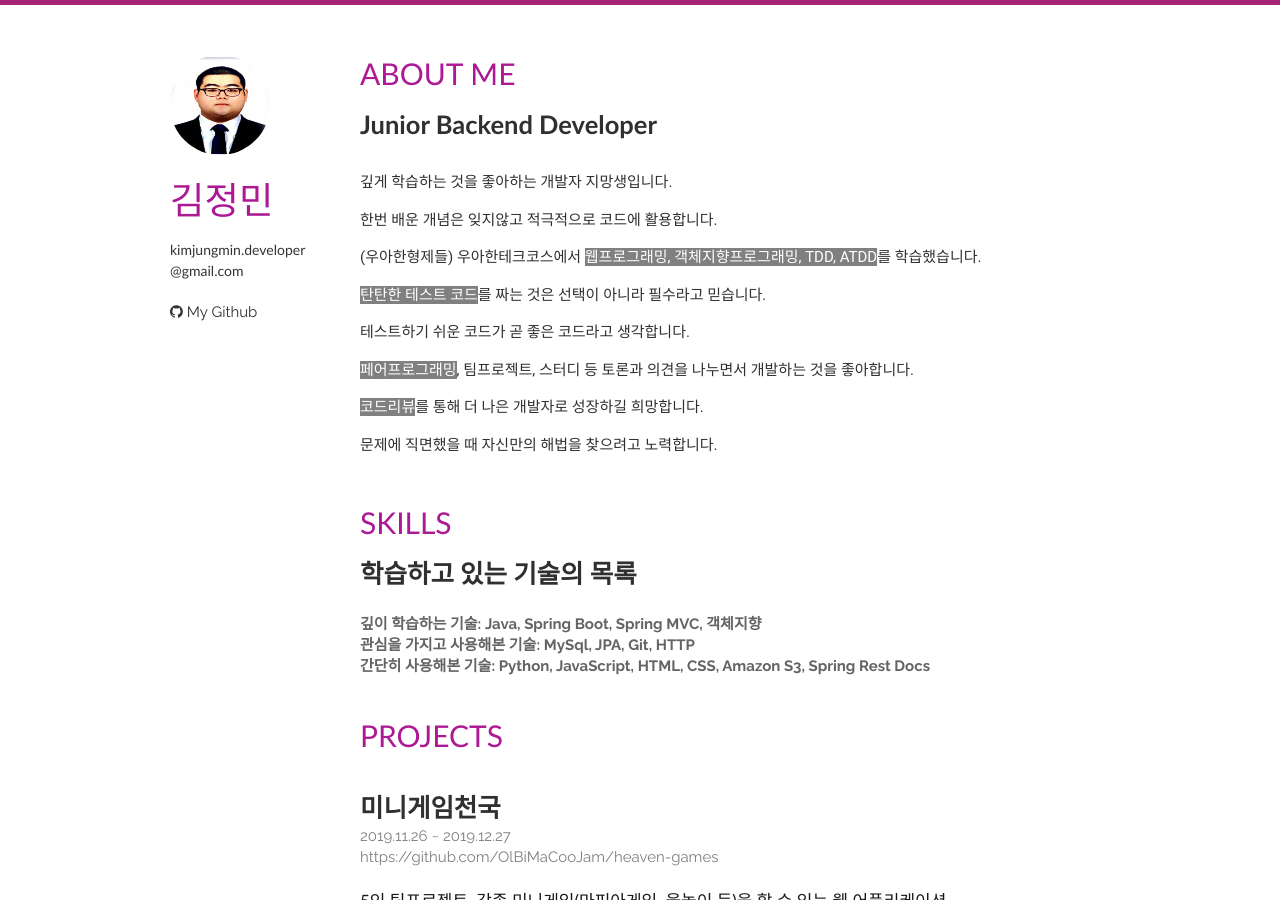
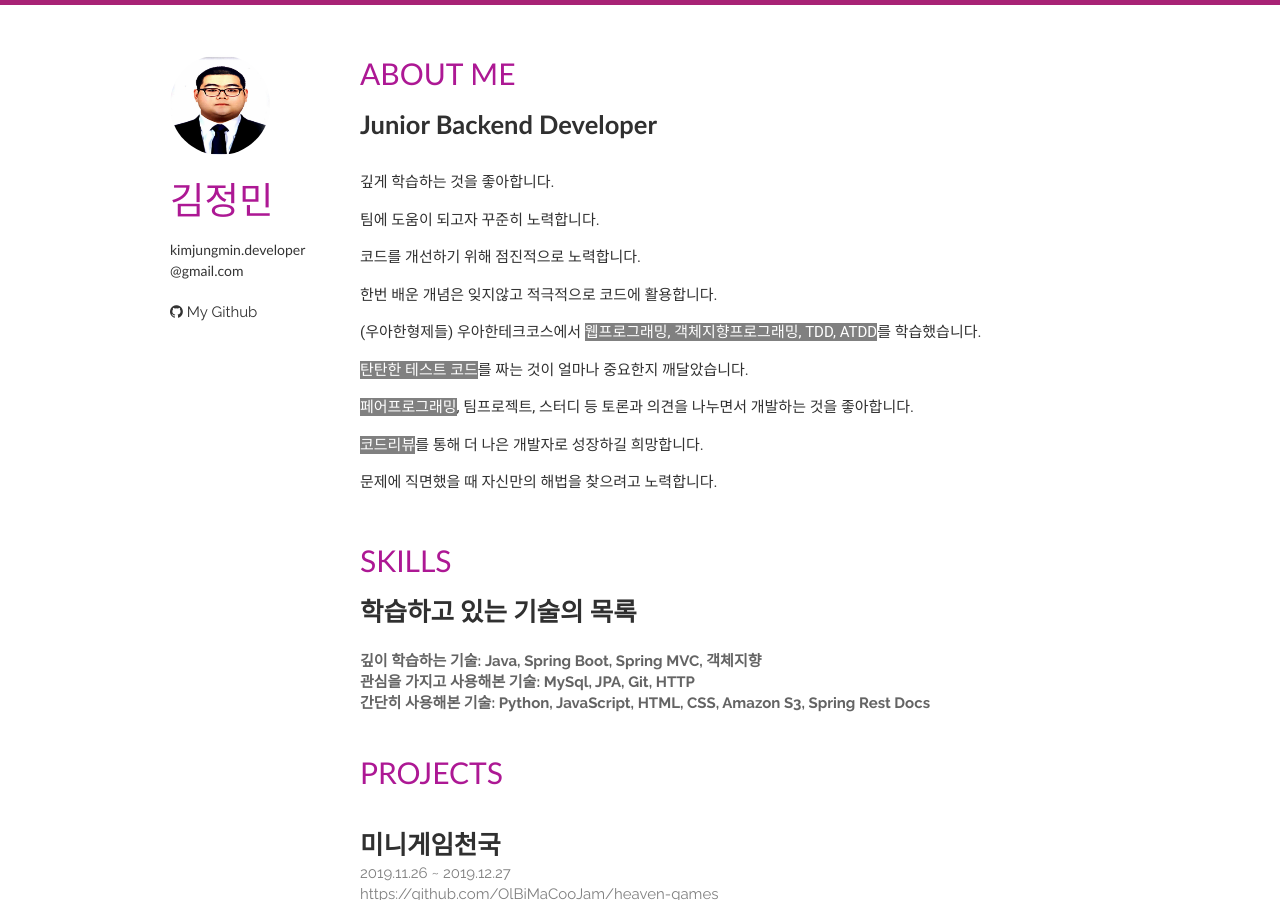
Before and after one commit to kimjungmin-developer/resume, a Jekyll site: the page built from index.html, in a window 1280 px wide and 900 px high. Built offline with Jekyll 4.4.1, drawn with Linux system fonts in a browser that asks for light colours; nearby versions of some CDN libraries; the list of posts is cut into pages by our own code.

Commit message:
fix introduction

```diff
--- a/_includes/aboutme.html
+++ b/_includes/aboutme.html
@@ -7,15 +7,17 @@
         </header>
         <br/>
         <p id="introduction">
-            깊게 학습하는 것을 좋아하는 개발자 지망생입니다. <br/>
+            깊게 학습하는 것을 좋아합니다. <br/>
+
+            팀에 도움이 되고자 꾸준히 노력합니다. <br/>
+
+            코드를 개선하기 위해 점진적으로 노력합니다.<br/>
 
             한번 배운 개념은 잊지않고 적극적으로 코드에 활용합니다.<br/>
 
             (우아한형제들) 우아한테크코스에서 <mark>웹프로그래밍, 객체지향프로그래밍, TDD, ATDD</mark>를 학습했습니다.<br/>
 
-            <mark>탄탄한 테스트 코드</mark>를 짜는 것은 선택이 아니라 필수라고 믿습니다.<br/>
-
-            테스트하기 쉬운 코드가 곧 좋은 코드라고 생각합니다.<br/>
+            <mark>탄탄한 테스트 코드</mark>를 짜는 것이 얼마나 중요한지 깨달았습니다.<br/>
 
             <mark>페어프로그래밍</mark>, 팀프로젝트, 스터디 등 토론과 의견을 나누면서 개발하는 것을 좋아합니다.<br/>
 
```
